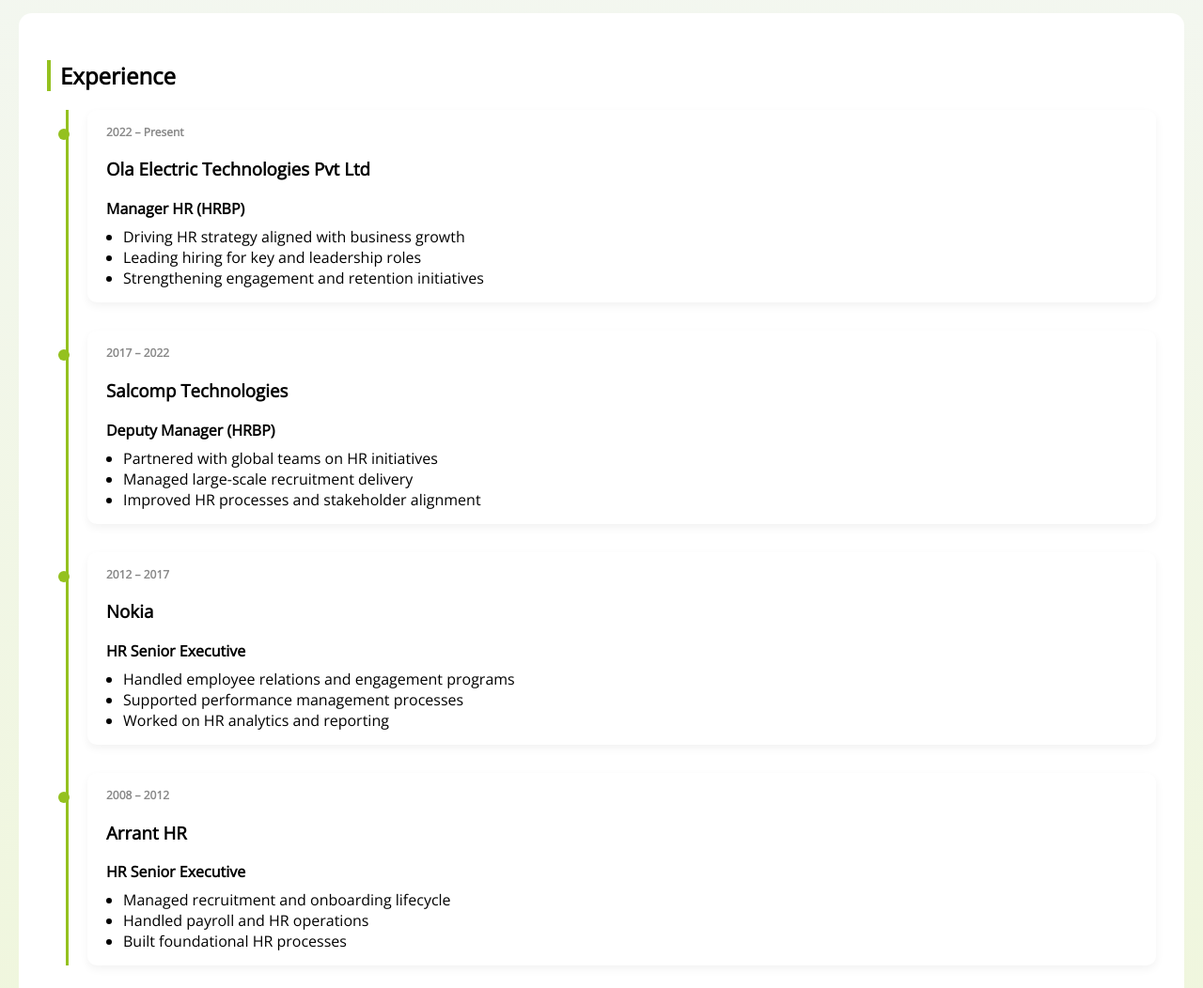
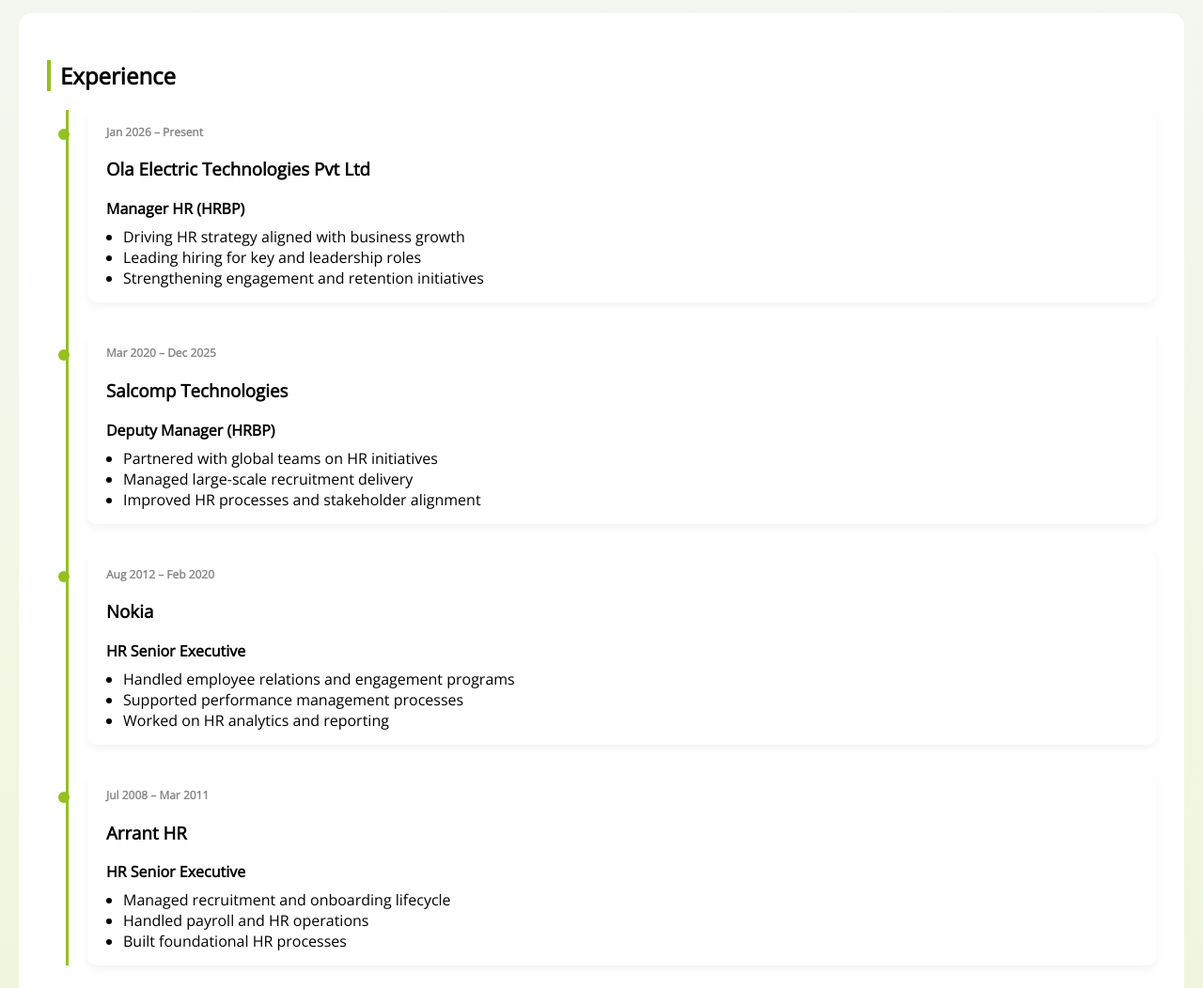
Before and after one commit to beingjanani/janani_profile, a plain HTML site: page index.html in a window 1280 px wide. Shown: the part 640-1692 px from the top of the page at 94% size. Drawn offline with nearby package versions, Linux system fonts and the light colour scheme.

Commit message:
Update index.html

```diff
--- a/index.html
+++ b/index.html
@@ -241,7 +241,7 @@
 <div class="timeline">
 
 <div class="exp-block">
-<div class="exp-year">2022 – Present</div>
+<div class="exp-year">Jan 2026 – Present</div>
 <h3>Ola Electric Technologies Pvt Ltd</h3>
 <div class="exp-role">Manager HR (HRBP)</div>
 <ul>
@@ -252,7 +252,7 @@
 </div>
 
 <div class="exp-block">
-<div class="exp-year">2017 – 2022</div>
+<div class="exp-year">Mar 2020 – Dec 2025</div>
 <h3>Salcomp Technologies</h3>
 <div class="exp-role">Deputy Manager (HRBP)</div>
 <ul>
@@ -263,7 +263,7 @@
 </div>
 
 <div class="exp-block">
-<div class="exp-year">2012 – 2017</div>
+<div class="exp-year">Aug 2012 – Feb 2020</div>
 <h3>Nokia</h3>
 <div class="exp-role">HR Senior Executive</div>
 <ul>
@@ -274,7 +274,7 @@
 </div>
 
 <div class="exp-block">
-<div class="exp-year">2008 – 2012</div>
+<div class="exp-year">Jul 2008 – Mar 2011</div>
 <h3>Arrant HR</h3>
 <div class="exp-role">HR Senior Executive</div>
 <ul>
```
